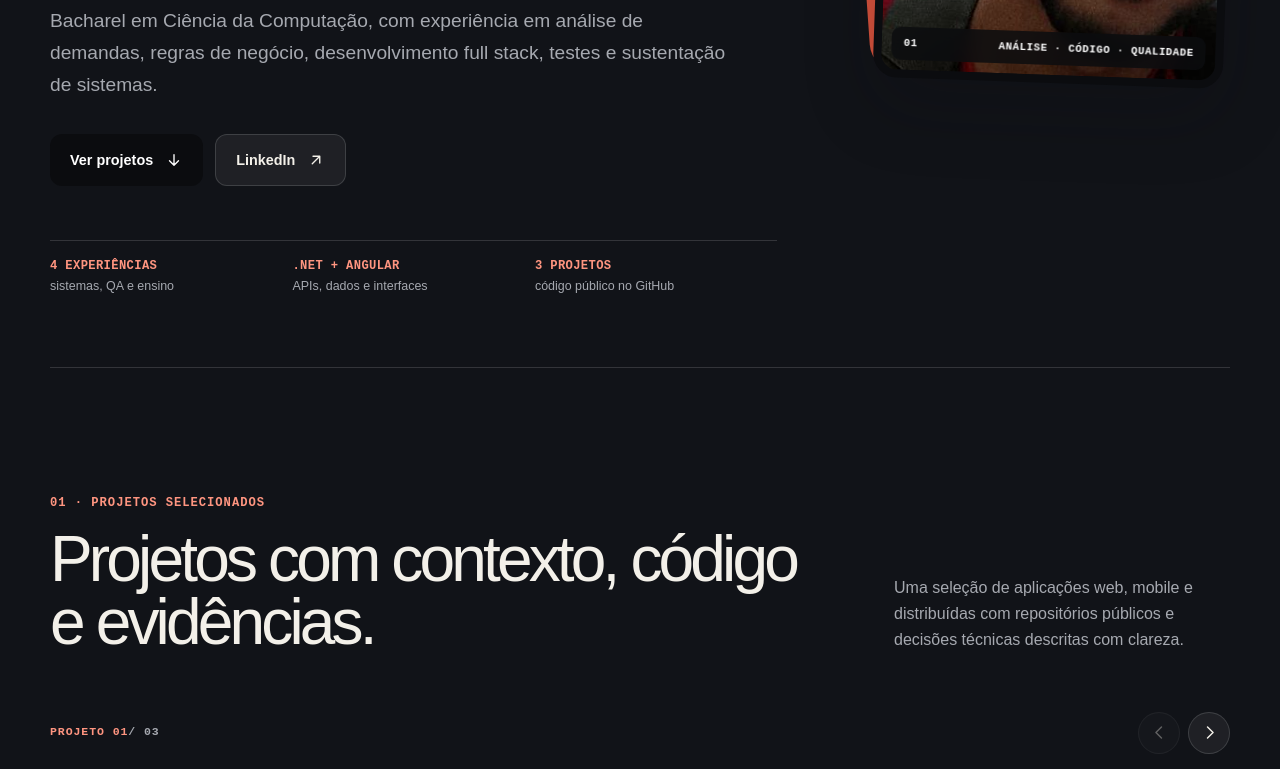
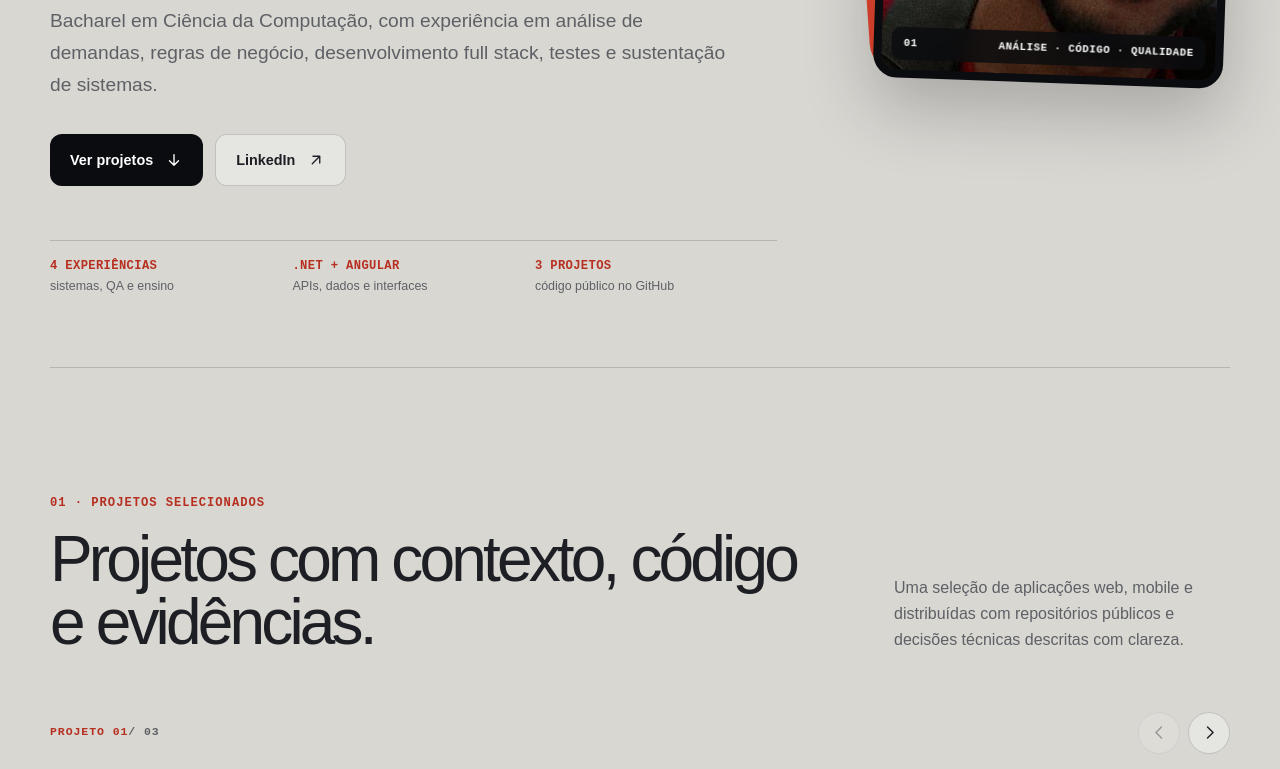
Before and after one commit to EzekLobo/ezequiel-lobo-portfolio, a Next.js app: page / in a window 1280 px wide. Shown: the part 700-1469 px from the top of the page. Built offline with nearby package versions, Linux system fonts and the light colour scheme.

Commit message:
style: ajusta paleta ao modelo visual do portfolio

```diff
--- a/app/globals.css
+++ b/app/globals.css
@@ -5,14 +5,14 @@
   --font-geist-mono: "Courier New", monospace;
   --ink: #0b0c0f;
   --ink-soft: #17191f;
-  --paper: #111318;
-  --paper-deep: #1b1f27;
-  --text: #f3f0e9;
-  --muted: #a6a9b0;
-  --line: rgba(255, 255, 255, 0.14);
-  --accent: #d9533d;
-  --accent-dark: #ff9580;
-  --lime: #cfe879;
+  --paper: #d8d7d2;
+  --paper-deep: #c8c7c1;
+  --text: #1d1f24;
+  --muted: #5e6066;
+  --line: rgba(11, 12, 15, 0.16);
+  --accent: #e3452f;
+  --accent-dark: #b72f20;
+  --lime: #d9ff63;
   --shell: min(1180px, calc(100% - 40px));
 }
 
@@ -244,7 +244,7 @@ a {
 
 .button-secondary {
   border: 1px solid var(--line);
-  background: rgba(255, 255, 255, 0.06);
+  background: rgba(255, 255, 255, 0.35);
 }
 
 .hero-facts {
@@ -401,7 +401,7 @@ a {
   place-items: center;
   border: 1px solid var(--line);
   border-radius: 50%;
-  background: rgba(255, 255, 255, 0.06);
+  background: rgba(255, 255, 255, 0.35);
   color: var(--text);
   cursor: pointer;
   transition: background 180ms ease, color 180ms ease, transform 180ms ease;
@@ -437,7 +437,7 @@ a {
 }
 
 .project-card:hover {
-  border-color: rgba(255, 255, 255, 0.28);
+  border-color: rgba(11, 12, 15, 0.28);
   box-shadow: 0 22px 46px rgba(0, 0, 0, 0.22);
   transform: translateY(-4px);
 }
@@ -457,7 +457,7 @@ a {
 
 .dashboard-visual {
   min-height: 100%;
-  background: #252b33;
+  background: #dee6ea;
 }
 
 .project-image {
```
